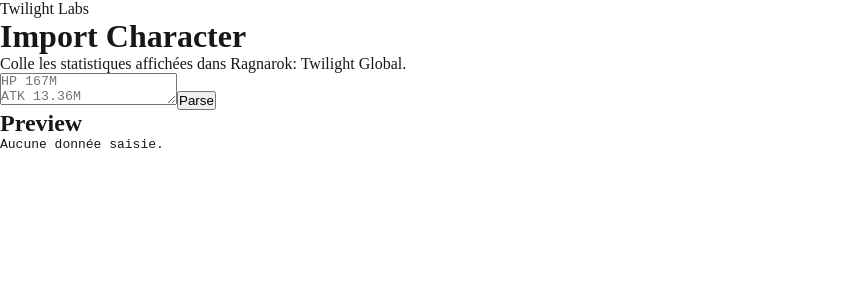
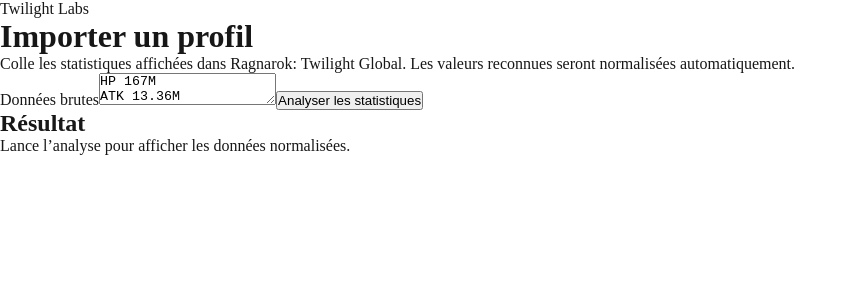
Before and after one commit to adrienmerignac/twilight-labs, a Next.js app in the folder apps/web/: page /import in a window 1280 px wide. Shown: the top 300 px of the page, without its empty margins (0-852 px from the left). Built offline with nearby package versions, Linux system fonts and the light colour scheme.

Commit message:
feat(web): complete character stats import flow

```diff
--- a/apps/web/app/import/page.tsx
+++ b/apps/web/app/import/page.tsx
@@ -1,52 +1,145 @@
 "use client";
 
+import {
+  parseTwilightStats,
+  type TwilightStatId,
+} from "@twilight-labs/game-twilight";
 import { useState } from "react";
 
+type ParsedStats = ReturnType<typeof parseTwilightStats>;
+
+const DEFAULT_INPUT = `HP 167M
+ATK 13.36M
+DEF 6.94M
+ARMOR PIERCING 5.37M
+CRIT 6.34M
+CRIT RATE 49.47%
+CRIT DMG 15.88%
+DMG BONUS 42.25%
+PLAYER DMG BOOST 66.8%`;
+
+const formatValue = (value: number, unit: "flat" | "percent") => {
+  if (unit === "percent") {
+    return `${value.toLocaleString("fr-FR", {
+      maximumFractionDigits: 2,
+    })} %`;
+  }
+
+  return value.toLocaleString("fr-FR", {
+    maximumFractionDigits: 2,
+  });
+};
+
 export default function ImportPage() {
-  const [text, setText] = useState("");
+  const [text, setText] = useState(DEFAULT_INPUT);
+  const [stats, setStats] = useState<ParsedStats>([]);
+  const [hasParsed, setHasParsed] = useState(false);
+
+  const handleParse = () => {
+    setStats(parseTwilightStats(text));
+    setHasParsed(true);
+  };
 
   return (
-    <main className="mx-auto flex min-h-screen max-w-5xl flex-col gap-6 p-8">
-      <div>
-        <p className="text-sm font-medium uppercase tracking-wider text-neutral-500">
+    <main className="mx-auto flex min-h-screen w-full max-w-6xl flex-col gap-8 px-6 py-12">
+      <header>
+        <p className="text-sm font-semibold uppercase tracking-[0.2em] text-violet-600">
           Twilight Labs
         </p>
 
-        <h1 className="mt-2 text-4xl font-bold">
-          Import Character
+        <h1 className="mt-3 text-4xl font-bold tracking-tight">
+          Importer un profil
         </h1>
 
-        <p className="mt-2 text-neutral-600">
+        <p className="mt-3 max-w-2xl text-neutral-600">
           Colle les statistiques affichées dans Ragnarok: Twilight Global.
+          Les valeurs reconnues seront normalisées automatiquement.
         </p>
-      </div>
+      </header>
+
+      <section className="grid gap-6 lg:grid-cols-2">
+        <div className="flex flex-col gap-4">
+          <label className="font-semibold" htmlFor="character-stats">
+            Données brutes
+          </label>
 
           <textarea
+            id="character-stats"
             value={text}
             onChange={(event) => setText(event.target.value)}
-        placeholder={`HP 167M
-ATK 13.36M
-DEF 6.94M
-CRIT 6.34M
-CRIT RATE 49.47%`}
-        className="min-h-80 resize-y rounded-xl border border-neutral-300 bg-white p-4 font-mono text-sm text-black outline-none focus:border-neutral-600"
+            className="min-h-[520px] resize-y rounded-2xl border border-neutral-300 bg-white p-5 font-mono text-sm leading-7 text-black outline-none transition focus:border-violet-500 focus:ring-4 focus:ring-violet-100"
+            spellCheck={false}
           />
 
           <button
             type="button"
-        className="w-fit rounded-lg bg-black px-6 py-3 font-medium text-white"
+            onClick={handleParse}
+            className="w-fit rounded-xl bg-black px-6 py-3 font-semibold text-white transition hover:bg-neutral-800"
           >
-        Parse
+            Analyser les statistiques
           </button>
+        </div>
 
-      <section className="rounded-xl border border-neutral-200 bg-neutral-50 p-4">
-        <h2 className="mb-3 font-semibold">
-          Preview
-        </h2>
+        <div className="flex flex-col gap-4">
+          <div className="flex items-center justify-between">
+            <h2 className="font-semibold">Résultat</h2>
 
-        <pre className="overflow-x-auto whitespace-pre-wrap font-mono text-sm text-black">
-          {text || "Aucune donnée saisie."}
+            {hasParsed && (
+              <span className="rounded-full bg-violet-100 px-3 py-1 text-sm font-medium text-violet-700">
+                {stats.length} statistique{stats.length > 1 ? "s" : ""} reconnue
+                {stats.length > 1 ? "s" : ""}
+              </span>
+            )}
+          </div>
+
+          {!hasParsed && (
+            <div className="flex min-h-[520px] items-center justify-center rounded-2xl border border-dashed border-neutral-300 bg-neutral-50 p-8 text-center text-neutral-500">
+              Lance l’analyse pour afficher les données normalisées.
+            </div>
+          )}
+
+          {hasParsed && stats.length === 0 && (
+            <div className="rounded-2xl border border-amber-200 bg-amber-50 p-6 text-amber-900">
+              Aucune statistique connue n’a été reconnue.
+            </div>
+          )}
+
+          {stats.length > 0 && (
+            <div className="overflow-hidden rounded-2xl border border-neutral-200 bg-white">
+              <div className="divide-y divide-neutral-200">
+                {stats.map((stat, index) => (
+                  <article
+                    key={`${stat.id}-${index}`}
+                    className="flex items-center justify-between gap-4 p-4"
+                  >
+                    <div>
+                      <p className="font-semibold">{stat.label}</p>
+                      <p className="font-mono text-xs text-neutral-500">
+                        {stat.id as TwilightStatId} · {stat.category}
+                      </p>
+                    </div>
+
+                    <strong className="text-right font-mono text-lg">
+                      {formatValue(stat.value, stat.unit ?? "flat")}
+                    </strong>
+                  </article>
+                ))}
+              </div>
+            </div>
+          )}
+
+          {hasParsed && (
+            <details className="rounded-2xl border border-neutral-200 bg-neutral-50">
+              <summary className="cursor-pointer p-4 font-semibold">
+                JSON normalisé
+              </summary>
+
+              <pre className="overflow-x-auto border-t border-neutral-200 p-4 text-xs">
+                {JSON.stringify(stats, null, 2)}
               </pre>
+            </details>
+          )}
+        </div>
       </section>
     </main>
   );
```
Lines whose indentation alone changed are shown as unchanged.
